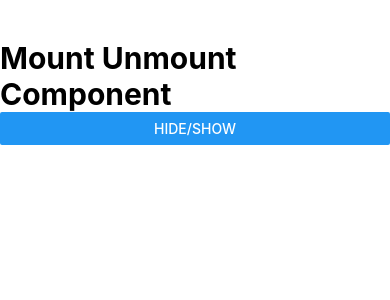
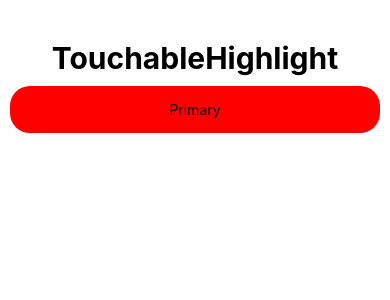
Before and after one commit to Rohit-Nandagawali/learning_react_native, a React Native app: screen / in a window 390 px wide. Shown: the top 300 px of the page. Built offline with nearby package versions, Linux system fonts and the light colour scheme.

Commit message:
learned about TouchableHighlight
TouchableHighlight - fully customizable button

```diff
--- a/App.tsx
+++ b/App.tsx
@@ -6,40 +6,26 @@ import {
   Text,
   View,
   StyleSheet,
-  TextInput,
-  Pressable,
-  FlatList,
-  Button
+  TouchableHighlight,
+
 } from 'react-native';
 
 
 
 function App(): JSX.Element {
-  const [display, setDisplay] =useState(false)
 
   return (
     <View >
-      <Text style={{ fontSize: 30, fontWeight: 'bold', marginTop: 40, alignSelf: 'center' }}>Mount Unmount Component</Text>
+      <Text style={{ fontSize: 30, fontWeight: 'bold', marginTop: 40, alignSelf: 'center' }}>TouchableHighlight</Text>
 
-      <Button title='Hide/show' onPress={()=>setDisplay(!display)} ></Button>
-
-      {display?<UserComponent/>:null}
+      <TouchableHighlight style={Internalstyles.Button}>
+        <Text>Primary</Text>
+      </TouchableHighlight>
 
     </View>
   );
 }
 
-const UserComponent = () => {
-  useEffect(()=>{
-    return ()=>console.warn("Unmount"); //this is called when unmount, funtion inside function
-
-  })
-  return (
-    <View style={Internalstyles.Button}>
-      <Text style={{color:"white"}}>User component</Text>
-    </View>
-   );
-}
 
 
 // defining Internal styling using StyleSheet.create()
@@ -61,11 +47,15 @@ const Internalstyles = StyleSheet.create({
     fontSize: 20,
     padding: 15,
     margin: 10,
-    backgroundColor: "green",
+    backgroundColor: "red",
     borderRadius: 20,
     alignItems: "center",
     textAlign: "center",
     borderColor: "green",
+    shadowColor:"red",
+    elevation:20,
+    shadowOpacity:4
+
 
   },
 
```
